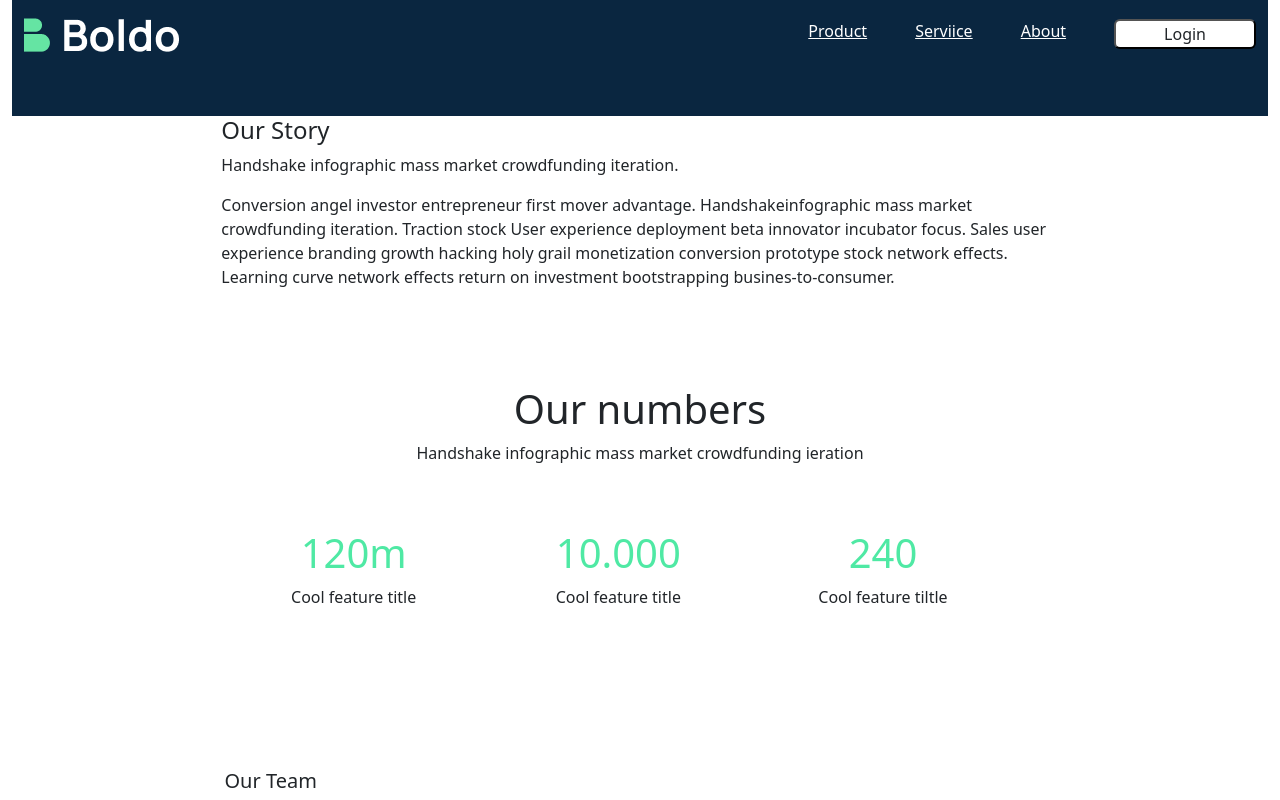
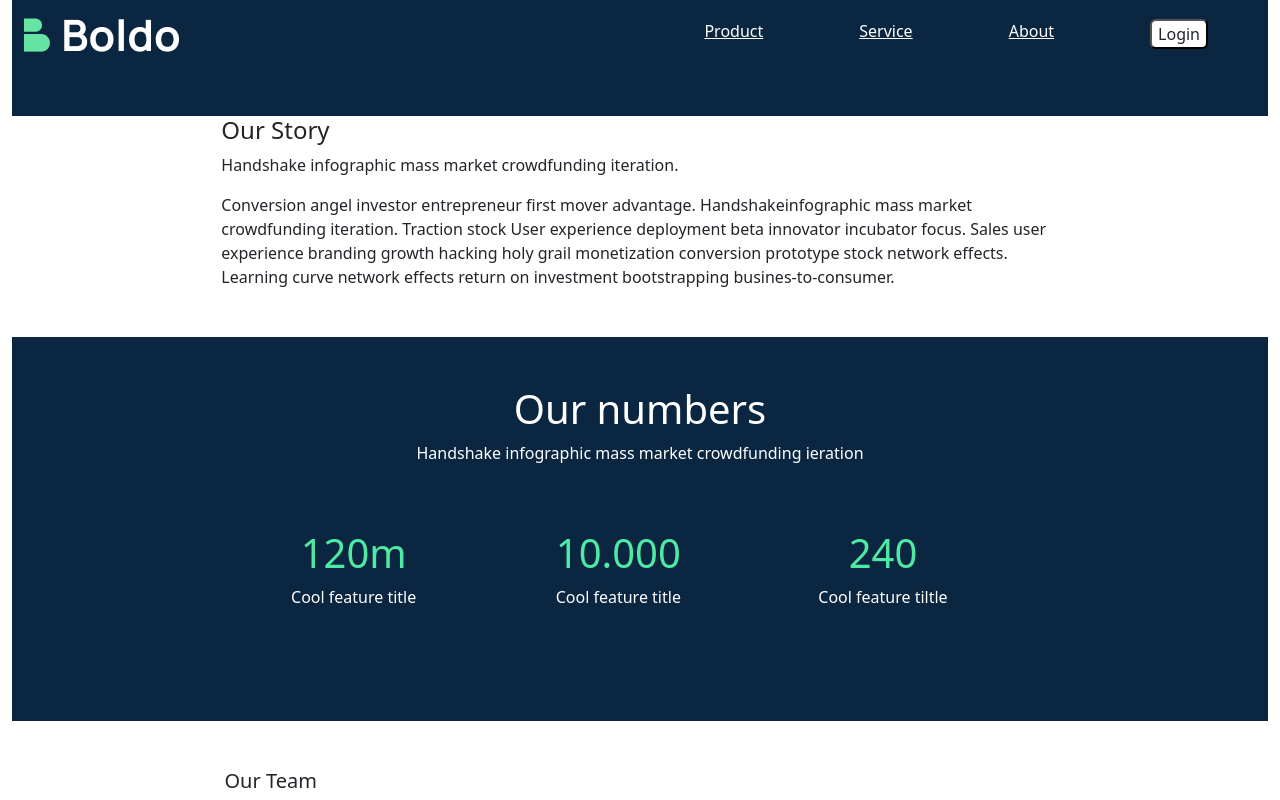
Before and after one commit to Rama49/projetReact, a React (Create React App) app: page /Svice in a window 1280 px wide. Shown: the top 800 px of the page. Built offline with nearby package versions, Linux system fonts and the light colour scheme.

Commit message:
projet-react

```diff
--- a/src/Navigation.jsx
+++ b/src/Navigation.jsx
@@ -9,24 +9,24 @@ function Navigation() {
         <Navbar.Brand href="#">
           <img src={Logo} />
         </Navbar.Brand>
-        <Navbar.Toggle aria-controls="navbarScroll" />
+        <Navbar.Toggle aria-controls="navbarScroll"/>
         <Navbar.Collapse id="navbarScroll" className="texte">
           <Nav
-            className="ml-5 my-2 my-lg-0 rigth"
+            className="ml-5 my-2 my-lg-0 float-left"
             style={{ maxHeight: "100px" }}
             navbarScroll
           >
-            <NavLink to="/Product" className="text-white px-5">
+            <NavLink to="/Product" className="text-white px-lg-5">
               Product
             </NavLink>
-            <NavLink to="/Svice" className="text-white">
-              Serviice
+            <NavLink to="/Svice" className="text-white px-lg-5">
+              Service
             </NavLink>
-            <NavLink to="/Footers" className="text-white px-5">
+            <NavLink to="/Footers" className="text-white px-lg-5">
               About
             </NavLink>
-            <NavLink to="#" disabled>
-              <button className="bg-white text-dark rounded  border-none px-5">
+            <NavLink to="#" disabled className="px-lg-5">
+              <button className="bg-white text-dark rounded  border-none">
                 Login
               </button>
             </NavLink>
--- a/src/index.css
+++ b/src/index.css
@@ -14,6 +14,10 @@ code {
 .menu{
   background-color: #0A2640;
   padding-bottom: 100px;
+}
+.chrono{
+  background-color: #0A2640;
+  color: white;
 }
 .centere{
   justify-content: center;
```
